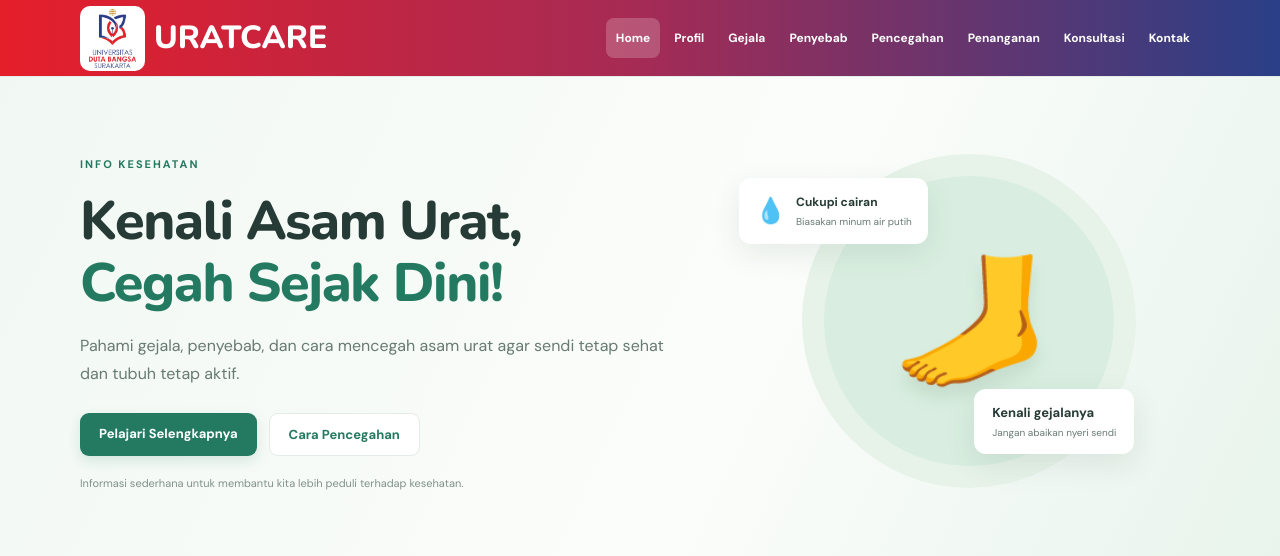
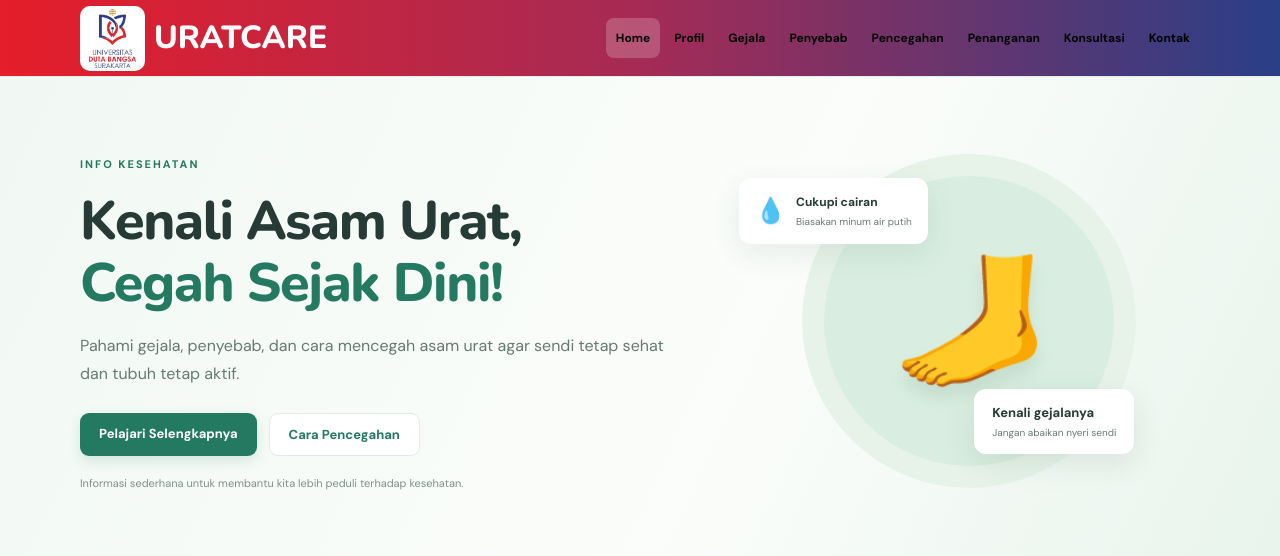
Before and after one commit to oxybagusrevando/uasoxybagusrevando024, a PHP site: page /index.php in a window 1280 px wide. Shown: the top 556 px of the page. Run offline with PHP 8.4, Linux system fonts and the light colour scheme.

Commit message:
Update header.php

```diff
--- a/header.php
+++ b/header.php
@@ -28,13 +28,13 @@ $current_page = basename($_SERVER['PHP_SELF']);
 
 /* WARNA MENU */
 .navigation a {
-    color: white !important;
+    color:#000000 !important;
 }
 
 /* MENU AKTIF */
 .navigation a.active {
     background: rgba(255,255,255,0.25);
-    color: white !important;
+    color: #000000 !important;
     border-radius: 8px;
     padding: 10px;
 }
@@ -56,6 +56,14 @@ $current_page = basename($_SERVER['PHP_SELF']);
     color: #FFFFFF !important;
 }
 .style3 {font-size: xx-large}
+/* WARNA HITAM UNTUK SEMUA TULISAN MENU */
+#mainNav a,
+#mainNav a:link,
+#mainNav a:visited,
+#mainNav a:hover,
+#mainNav a.active {
+    color: #000000 !important;
+}
 </style>
 </head>
 <body>
```
